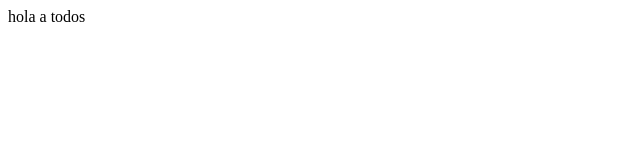
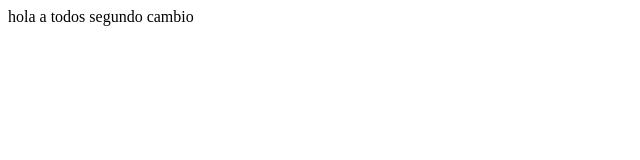
Before and after one commit to aveoarco9/repositorio2, a plain HTML site: page index.html in a window 1280 px wide. Shown: the whole page, without its empty margins (0-640 px from the left). Drawn offline with Linux system fonts and the light colour scheme.

Commit message:
segundo cambio

```diff
--- a/index.html
+++ b/index.html
@@ -7,5 +7,7 @@
 </head>
 <body>
     hola  a  todos
+
+    segundo cambio
 </body>
 </html>
```
